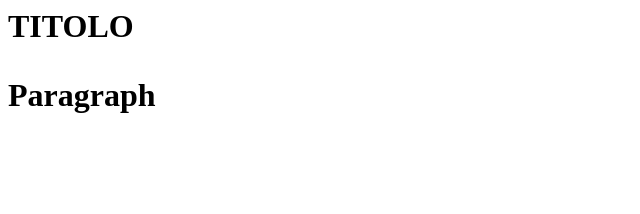
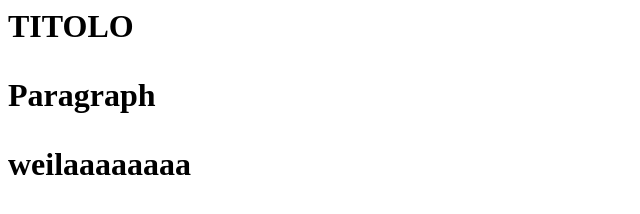
Before and after one commit to Giordana98/Elementi-di-informatica, a plain HTML site: page index.html in a window 1280 px wide. Shown: the whole page, without its empty margins (0-640 px from the left). Drawn offline with Linux system fonts and the light colour scheme.

Commit message:
weilaaaaa

```diff
--- a/index.html
+++ b/index.html
@@ -1,2 +1,3 @@
 <H1>TITOLO<H1>
   <p> Paragraph <p>
+weilaaaaaaaa
```
